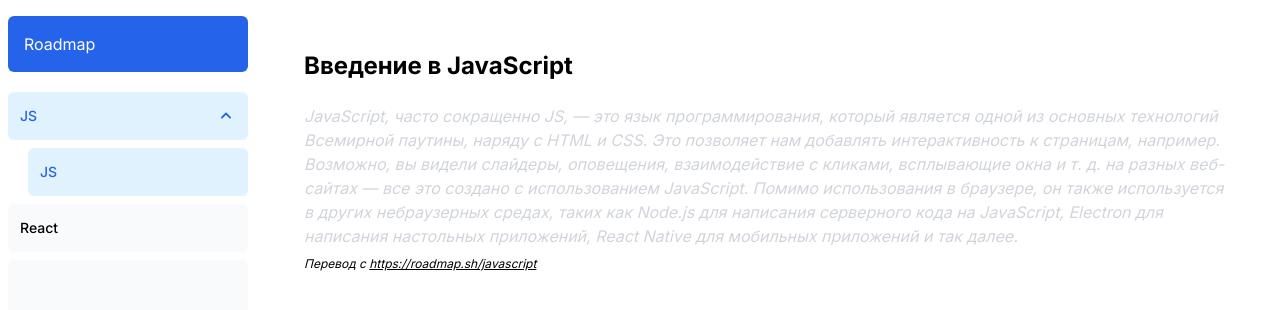
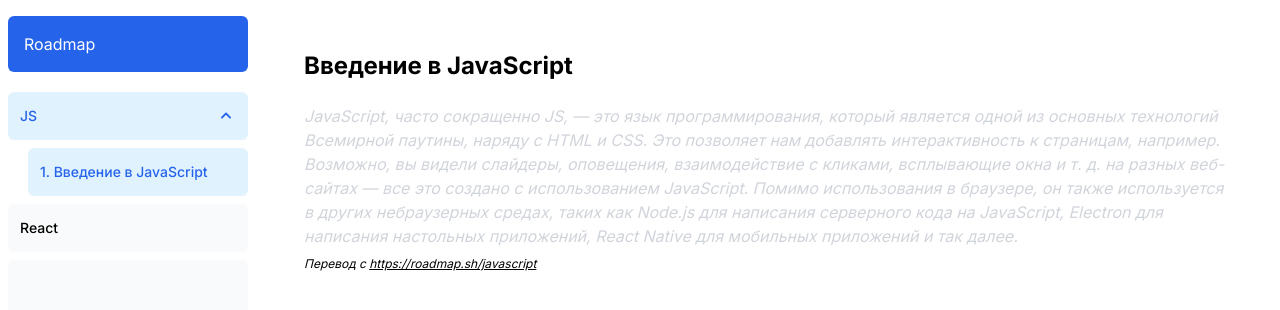
Before and after one commit to fullbon/react-roadmap, a Next.js app: page /js/introduction-to-js in a window 1280 px wide. Shown: the top 310 px of the page. Built offline with nearby package versions, Linux system fonts and the light colour scheme.

Commit message:
remove pathline from navlink type

```diff
--- a/src/app/lib/definitions.tsx
+++ b/src/app/lib/definitions.tsx
@@ -3,7 +3,6 @@ import * as React from 'react';
 export type NavLink = {
     name: string;
     href: string;
-    pathname?: string;
     subLinks?: NavLink[];
 }
 
--- a/src/app/ui/sidebar/nav-links.tsx
+++ b/src/app/ui/sidebar/nav-links.tsx
@@ -23,7 +23,9 @@ const links = [
 ];
 
 function NavLink(link: NavLinkType) {
-    const isActiveLink = link.pathname.indexOf(link.href) !== -1;
+    const pathname = usePathname();
+
+    const isActiveLink = pathname.indexOf(link.href) !== -1;
 
     const [openSubLinks, setOpenSubLinks] = React.useState(isActiveLink);
 
@@ -63,11 +65,10 @@ function NavLink(link: NavLinkType) {
             {
                 openSubLinks
                     ? <div className="pl-5">
-                        {link.subLinks?.map((subLink) => {
+                        {link.subLinks?.map((subLink: NavLinkType) => {
                             return <NavLink
                                 key={subLink.href}
-                                pathname={link.pathname}
-                                name={link.name}
+                                {...subLink}
                                 href={link.href + subLink.href}
                             />
                         })}
@@ -79,15 +80,12 @@ function NavLink(link: NavLinkType) {
 }
 
 export default function NavLinks() {
-    const pathname = usePathname();
-
     return (
         <>
             {
                 links.map((link: NavLinkType) => {
                     return <NavLink
                         key={link.href}
-                        pathname={pathname}
                         {...link}
                     />
                 })
```
